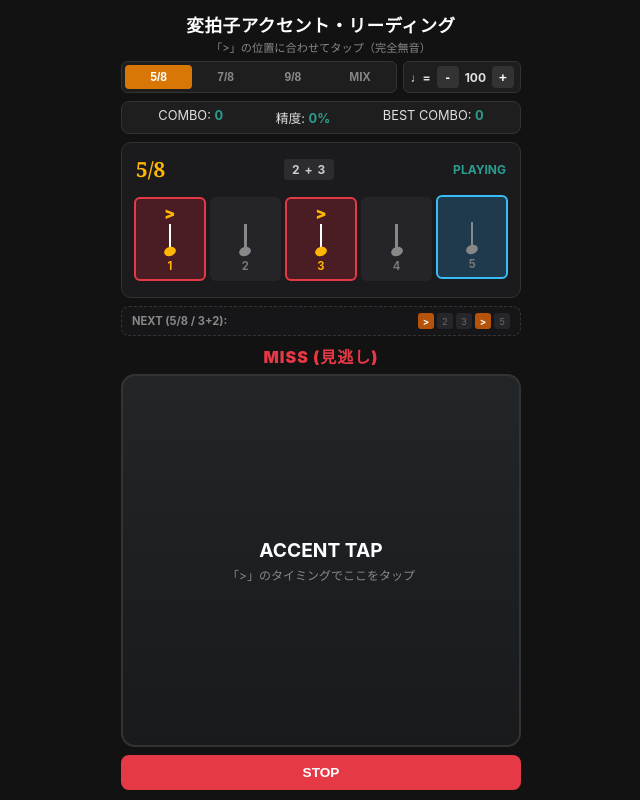
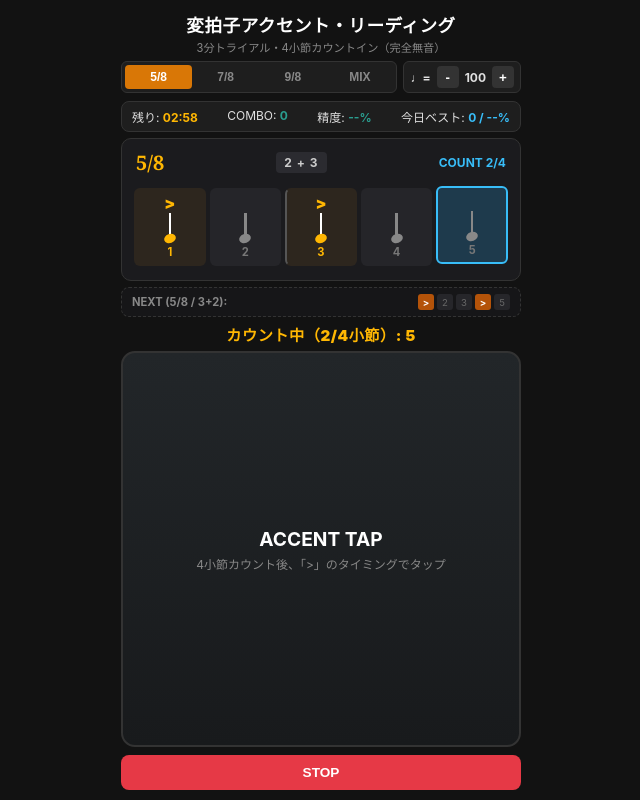
Before and after one commit to seemoreglass6013-cpu/odd-meter, a plain HTML site: page index.html in a window 1280 px wide. Both pictures are taken after a click on the button "START". Shown: the whole page, without its empty margins (319-959 px from the left). Drawn offline with Linux system fonts and the light colour scheme.

Commit message:
Update index.html

```diff
--- a/index.html
+++ b/index.html
@@ -91,40 +91,47 @@
         }
         .stats-panel {
             display: flex;
-            justify-content: space-around;
+            justify-content: space-between;
+            flex-wrap: wrap;
+            gap: 4px;
             width: 94vw;
             max-width: 400px;
             background: #1e1e1e;
             padding: 6px 10px;
             border-radius: 8px;
             border: 1px solid #333;
-            font-size: 0.8rem;
-            margin-bottom: 8px;
+            font-size: 0.75rem;
+            margin-bottom: 6px;
         }
         .stat-val {
             font-weight: bold;
             color: #2a9d8f;
         }
-        /* メイン譜面カード */
+        .stat-val.timer {
+            color: #ffb703;
+        }
+        .stat-val.today {
+            color: #38bdf8;
+        }
         .score-card {
             width: 94vw;
             max-width: 400px;
             background: #1b1b1e;
             border: 1px solid #333;
             border-radius: 10px;
-            padding: 12px 10px;
-            margin-bottom: 8px;
+            padding: 10px;
+            margin-bottom: 6px;
             position: relative;
         }
         .score-header {
             display: flex;
             justify-content: space-between;
             align-items: center;
-            margin-bottom: 10px;
+            margin-bottom: 8px;
             padding: 0 4px;
         }
         .time-sig {
-            font-size: 1.3rem;
+            font-size: 1.25rem;
             font-weight: 900;
             color: #ffb703;
             font-family: Georgia, serif;
@@ -141,15 +148,14 @@
         .bar-status {
             font-size: 0.75rem;
             font-weight: bold;
-            color: #2a9d8f;
+            color: #38bdf8;
         }
-        /* 音符グリッド */
         .notes-container {
             display: flex;
             justify-content: space-between;
             align-items: flex-end;
             gap: 4px;
-            height: 92px;
+            height: 86px;
             padding: 4px 2px;
             position: relative;
         }
@@ -162,7 +168,7 @@
             flex-direction: column;
             align-items: center;
             justify-content: space-between;
-            padding: 6px 2px;
+            padding: 5px 2px;
             position: relative;
             border: 2px solid transparent;
             transition: transform 0.05s;
@@ -204,7 +210,7 @@
         }
         .note-stem {
             width: 2.5px;
-            height: 24px;
+            height: 22px;
             background: #888;
         }
         .beat-col.accent .note-stem {
@@ -229,8 +235,6 @@
         .beat-col.accent .beat-num {
             color: #ffb703;
         }
-
-        /* 次小節プレビュー */
         .next-preview {
             width: 94vw;
             max-width: 400px;
@@ -238,7 +242,7 @@
             border: 1px dashed #333;
             border-radius: 8px;
             padding: 6px 10px;
-            margin-bottom: 8px;
+            margin-bottom: 6px;
             display: flex;
             align-items: center;
             justify-content: space-between;
@@ -272,22 +276,18 @@
             color: #fff;
             font-weight: bold;
         }
-
-        /* 判定フィードバック */
         #judgement {
-            height: 24px;
-            font-size: 1rem;
+            height: 22px;
+            font-size: 0.95rem;
             font-weight: 900;
             text-align: center;
             margin-bottom: 6px;
-            letter-spacing: 1px;
+            letter-spacing: 0.5px;
         }
         .j-perfect { color: #2a9d8f; }
         .j-great { color: #38bdf8; }
         .j-miss { color: #e63946; }
         .j-count { color: #ffb703; }
-
-        /* 巨大タップエリア */
         #tap-pad {
             flex: 1;
             width: 94vw;
@@ -347,7 +347,7 @@
 
     <header>
         <h1>変拍子アクセント・リーディング</h1>
-        <div class="subtitle">「>」の位置に合わせてタップ（完全無音）</div>
+        <div class="subtitle">3分トライアル・4小節カウントイン（完全無音）</div>
     </header>
 
     <div class="controls-row">
@@ -366,9 +366,10 @@
     </div>
 
     <div class="stats-panel">
+        <div>残り: <span id="timer-val" class="stat-val timer">03:00</span></div>
         <div>COMBO: <span id="combo" class="stat-val">0</span></div>
         <div>精度: <span id="accuracy" class="stat-val">--%</span></div>
-        <div>BEST COMBO: <span id="best-combo" class="stat-val">0</span></div>
+        <div>今日ベスト: <span id="today-best" class="stat-val today">0 / --%</span></div>
     </div>
 
     <div class="score-card">
@@ -385,11 +386,11 @@
         <div id="next-blocks" class="next-blocks"></div>
     </div>
 
-    <div id="judgement" class="j-count">STARTを押して開始</div>
+    <div id="judgement" class="j-count">STARTを押して開始（3分間）</div>
 
     <div id="tap-pad">
         <div class="pad-main-text">ACCENT TAP</div>
-        <div class="pad-sub-text">「>」のタイミングでここをタップ</div>
+        <div class="pad-sub-text">4小節カウント後、「>」のタイミングでタップ</div>
     </div>
 
     <div class="bottom-bar">
@@ -397,21 +398,27 @@
     </div>
 
     <script>
+        const TRIAL_SECONDS = 180; // 3分間
+        const COUNT_IN_BARS = 4; // 初めの4小節はカウントのみ
+
         let currentMode = '5';
-        let bpm = 100; // 4分音符基準（8分音符1個 = 60 / (bpm * 2) 秒）
+        let bpm = 100;
         let isPlaying = false;
         let timerId = null;
+        let countdownId = null;
 
+        let remainingSeconds = TRIAL_SECONDS;
         let currentPattern = null;
         let nextPattern = null;
 
+        let countInBar = 1; // 1〜4
         let isCountIn = true;
         let stepIndex = 0;
         let lastStepTime = 0;
         let stepDurationMs = 300;
 
         let combo = 0;
-        let bestCombo = parseInt(localStorage.getItem('odd_meter_best') || '0');
+        let maxComboInRun = 0;
         let totalAccents = 0;
         let hitAccents = 0;
         let stepJudged = [];
@@ -434,7 +441,55 @@
             ]
         };
 
-        document.getElementById('best-combo').textContent = bestCombo;
+        function getTodayKeyPrefix() {
+            const now = new Date();
+            const y = now.getFullYear();
+            const m = String(now.getMonth() + 1).padStart(2, '0');
+            const d = String(now.getDate()).padStart(2, '0');
+            return `odd_meter_today_${y}-${m}-${d}`;
+        }
+
+        function loadTodayBest() {
+            const raw = localStorage.getItem(getTodayKeyPrefix());
+            if (!raw) {
+                return { bestCombo: 0, bestAcc: null };
+            }
+            try {
+                return JSON.parse(raw);
+            } catch {
+                return { bestCombo: 0, bestAcc: null };
+            }
+        }
+
+        function updateTodayBestIfNeeded(runCombo, runAcc) {
+            const current = loadTodayBest();
+            let updated = false;
+            if (runCombo > current.bestCombo) {
+                current.bestCombo = runCombo;
+                updated = true;
+            }
+            if (runAcc !== null && (current.bestAcc === null || runAcc > current.bestAcc)) {
+                current.bestAcc = runAcc;
+                updated = true;
+            }
+            if (updated) {
+                localStorage.setItem(getTodayKeyPrefix(), JSON.stringify(current));
+            }
+            renderTodayBest();
+        }
+
+        function renderTodayBest() {
+            const best = loadTodayBest();
+            const accText = best.bestAcc !== null ? `${best.bestAcc}%` : '--%';
+            document.getElementById('today-best').textContent = `${best.bestCombo} / ${accText}`;
+        }
+
+        function formatTime(sec) {
+            const clamped = Math.max(0, sec);
+            const m = String(Math.floor(clamped / 60)).padStart(2, '0');
+            const s = String(clamped % 60).padStart(2, '0');
+            return `${m}:${s}`;
+        }
 
         function generatePattern() {
             let modeKey = currentMode;
@@ -451,13 +506,11 @@
             for (let g of choice.groups) {
                 groupStarts.push(idx);
                 for (let i = 0; i < g; i++) {
-                    // グループの頭は必ずアクセント
                     beats.push(i === 0 ? 1 : 0);
                     idx++;
                 }
             }
 
-            // 30%の確率でシンコペーション（グループ内の裏拍アクセント）を1つ追加
             if (Math.random() < 0.3) {
                 let candidates = [];
                 for (let i = 1; i < beats.length; i++) {
@@ -535,7 +588,6 @@
                 container.appendChild(col);
             });
 
-            // 次小節プレビュー
             document.getElementById('next-label').textContent = `NEXT (${nextPattern.meter} / ${nextPattern.groups.join('+')}):`;
             const nextContainer = document.getElementById('next-blocks');
             nextContainer.innerHTML = '';
@@ -549,7 +601,7 @@
 
         function togglePlay() {
             if (isPlaying) {
-                stopGame();
+                stopGame(false);
             } else {
                 startGame();
             }
@@ -561,7 +613,11 @@
             btn.textContent = 'STOP';
             btn.classList.add('stop');
 
+            remainingSeconds = TRIAL_SECONDS;
+            document.getElementById('timer-val').textContent = formatTime(remainingSeconds);
+
             combo = 0;
+            maxComboInRun = 0;
             totalAccents = 0;
             hitAccents = 0;
             updateStats();
@@ -571,36 +627,62 @@
             renderScore();
 
             isCountIn = true;
+            countInBar = 1;
             stepIndex = 0;
             stepDurationMs = (60 / bpm / 2) * 1000;
 
             tick();
             timerId = setInterval(tick, stepDurationMs);
+
+            countdownId = setInterval(() => {
+                if (!isPlaying) return;
+                remainingSeconds--;
+                document.getElementById('timer-val').textContent = formatTime(remainingSeconds);
+                if (remainingSeconds <= 0) {
+                    finishTrial();
+                }
+            }, 1000);
         }
 
-        function stopGame() {
+        function finishTrial() {
+            stopGame(true);
+            const acc = totalAccents > 0 ? Math.round((hitAccents / totalAccents) * 100) : null;
+            updateTodayBestIfNeeded(maxComboInRun, acc);
+            const accLabel = acc !== null ? `${acc}%` : '--%';
+            setJudgement(`3分終了！ 精度:${accLabel} / 最大COMBO:${maxComboInRun}`, 'j-perfect');
+        }
+
+        function stopGame(isFinished) {
             isPlaying = false;
             clearInterval(timerId);
+            clearInterval(countdownId);
             const btn = document.getElementById('start-btn');
             btn.textContent = 'START';
             btn.classList.remove('stop');
             document.getElementById('bar-status').textContent = '停止中';
-            setJudgement('STARTを押して開始', 'j-count');
+            if (!isFinished) {
+                document.getElementById('timer-val').textContent = formatTime(TRIAL_SECONDS);
+                setJudgement('STARTを押して開始（3分間）', 'j-count');
+            }
             document.querySelectorAll('.beat-col').forEach(c => c.classList.remove('active'));
         }
 
         function tick() {
-            // 前のステップの未タップ（見逃し）判定
+            if (!isPlaying) return;
+
             if (!isCountIn && stepIndex > 0) {
                 checkMissedStep(stepIndex - 1);
             } else if (!isCountIn && stepIndex === 0 && stepJudged.length > 0) {
                 checkMissedStep(stepJudged.length - 1);
             }
 
-            // 小節の終端に達したら次のパターンへ切り替え
             if (stepIndex >= currentPattern.beats.length) {
                 if (isCountIn) {
-                    isCountIn = false;
+                    if (countInBar < COUNT_IN_BARS) {
+                        countInBar++;
+                    } else {
+                        isCountIn = false;
+                    }
                 } else {
                     currentPattern = nextPattern;
                     nextPattern = generatePattern();
@@ -609,7 +691,6 @@
                 stepIndex = 0;
                 stepJudged = Array(currentPattern.beats.length).fill(false);
 
-                // BPM変更が反映されるようインターバル再設定
                 clearInterval(timerId);
                 stepDurationMs = (60 / bpm / 2) * 1000;
                 timerId = setInterval(tick, stepDurationMs);
@@ -621,14 +702,13 @@
 
             lastStepTime = performance.now();
 
-            // ハイライト更新
             document.querySelectorAll('.beat-col').forEach(c => c.classList.remove('active'));
             const activeCol = document.getElementById(`beat-${stepIndex}`);
             if (activeCol) activeCol.classList.add('active');
 
             if (isCountIn) {
-                document.getElementById('bar-status').textContent = 'COUNT IN (準備)';
-                setJudgement(`準備: ${stepIndex + 1} / ${currentPattern.beats.length}`, 'j-count');
+                document.getElementById('bar-status').textContent = `COUNT ${countInBar}/${COUNT_IN_BARS}`;
+                setJudgement(`カウント中（${countInBar}/${COUNT_IN_BARS}小節）: ${stepIndex + 1}`, 'j-count');
             } else {
                 document.getElementById('bar-status').textContent = 'PLAYING';
                 if (currentPattern.beats[stepIndex] === 1) {
@@ -658,14 +738,12 @@
             if (!isPlaying || isCountIn) return;
 
             const now = performance.now();
-            // 現在アクティブなステップ（stepIndex - 1）または直後のステップへの近さを計算
             let currentIdx = stepIndex - 1;
             if (currentIdx < 0) currentIdx = 0;
 
             const elapsed = now - lastStepTime;
             let targetIdx = currentIdx;
 
-            // 次の拍の直前（フライング気味）にタップした場合は次の拍として判定
             if (elapsed > stepDurationMs * 0.55 && currentIdx + 1 < currentPattern.beats.length) {
                 targetIdx = currentIdx + 1;
             }
@@ -676,11 +754,13 @@
                 stepJudged[targetIdx] = true;
                 hitAccents++;
                 combo++;
-                if (combo > bestCombo) {
-                    bestCombo = combo;
-                    localStorage.setItem('odd_meter_best', bestCombo);
+                if (combo > maxComboInRun) {
+                    maxComboInRun = combo;
                 }
+                const acc = totalAccents > 0 ? Math.round((hitAccents / totalAccents) * 100) : null;
+                updateTodayBestIfNeeded(maxComboInRun, acc);
                 updateStats();
+
                 const col = document.getElementById(`beat-${targetIdx}`);
                 if (col) col.classList.add('hit-perfect');
 
@@ -691,7 +771,6 @@
                     setJudgement('GREAT!', 'j-great');
                 }
             } else {
-                // アクセントではない拍をタップした場合（お手つき）
                 stepJudged[targetIdx] = true;
                 combo = 0;
                 updateStats();
@@ -709,7 +788,6 @@
 
         function updateStats() {
             document.getElementById('combo').textContent = combo;
-            document.getElementById('best-combo').textContent = bestCombo;
             if (totalAccents > 0) {
                 const acc = Math.round((hitAccents / totalAccents) * 100);
                 document.getElementById('accuracy').textContent = `${acc}%`;
@@ -718,14 +796,13 @@
             }
         }
 
-        // タッチ遅延ゼロのイベント登録
         const padEl = document.getElementById('tap-pad');
         padEl.addEventListener('pointerdown', (e) => {
             e.preventDefault();
             handleTap();
         });
 
-        // 初期描画
+        renderTodayBest();
         currentPattern = generatePattern();
         nextPattern = generatePattern();
         renderScore();
```
